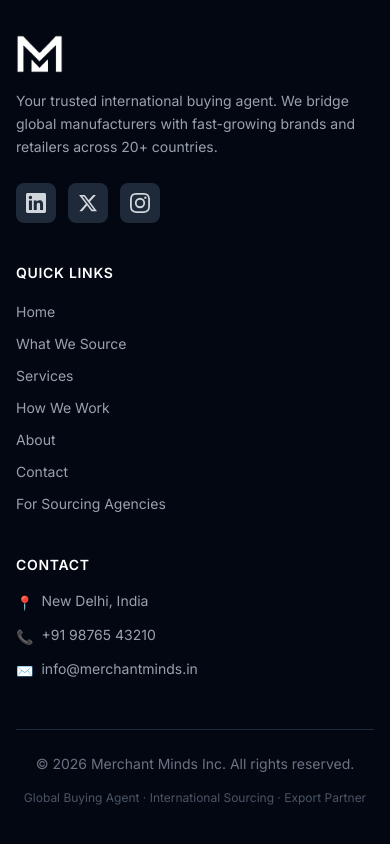
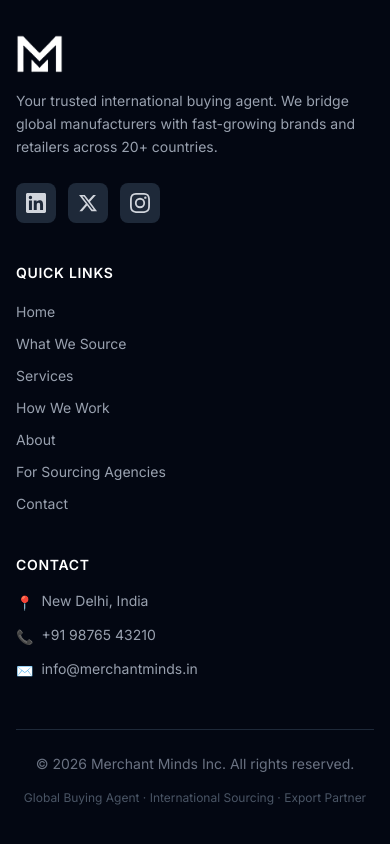
Before and after one commit to themrgreat/Merchant-Minds, a React (Vite) app: page / in a window 390 px wide. Shown: the part 9578-10422 px from the top of the page. Built offline with nearby package versions, Linux system fonts and the light colour scheme.

Commit message:
Refine navigation and footer link setup

```diff
--- a/src/components/Footer.jsx
+++ b/src/components/Footer.jsx
@@ -1,6 +1,6 @@
 import { Link } from 'react-router-dom';
 import { motion } from 'framer-motion';
-import { company, footerLinks } from '../data/content';
+import { company, navLinks } from '../data/content';
 import logo from '../assets/image.png';
 
 const socialLinks = [
@@ -65,7 +65,7 @@ export default function Footer() {
           <div>
             <h4 className="text-white font-semibold mb-4 text-sm uppercase tracking-wider">Quick Links</h4>
             <ul className="space-y-2">
-              {footerLinks.map((link) => (
+              {navLinks.map((link) => (
                 <li key={link.path}>
                   <Link
                     to={link.path}
--- a/src/components/Navbar.jsx
+++ b/src/components/Navbar.jsx
@@ -45,7 +45,7 @@ export default function Navbar() {
         </Link>
 
         {/* Desktop Links */}
-        <div className="hidden md:flex items-center gap-1">
+        <div className="hidden lg:flex items-center gap-1">
           {navLinks.map((link) => {
             const isActive = isLinkActive(link.path);
             return (
@@ -75,7 +75,7 @@ export default function Navbar() {
         {/* Mobile Toggle */}
         <motion.button
           whileTap={{ scale: 0.9 }}
-          className={`md:hidden p-2 rounded-lg transition-colors text-slate-700 hover:bg-slate-100`}
+          className={`lg:hidden p-2 rounded-lg transition-colors text-slate-700 hover:bg-slate-100`}
           onClick={() => setMenuOpen(!menuOpen)}
           aria-label="Toggle menu"
         >
@@ -104,7 +104,7 @@ export default function Navbar() {
             animate={{ opacity: 1, height: 'auto' }}
             exit={{ opacity: 0, height: 0 }}
             transition={{ duration: 0.3, ease: [0.22, 1, 0.36, 1] }}
-            className="md:hidden overflow-hidden bg-white/98 backdrop-blur-xl border-t border-slate-100 shadow-2xl"
+            className="lg:hidden overflow-hidden bg-white/98 backdrop-blur-xl border-t border-slate-100 shadow-2xl"
           >
             <div className="px-4 py-4 flex flex-col gap-1">
               {navLinks.map((link, i) => (
--- a/src/data/content.js
+++ b/src/data/content.js
@@ -15,12 +15,8 @@ export const navLinks = [
   { label: 'Services', path: '/services' },
   { label: 'How We Work', path: '/#how-we-work' },
   { label: 'About', path: '/about' },
+  { label: 'For Sourcing Agencies', path: '/sourcing-agencies' },
   { label: 'Contact', path: '/contact' },
-];
-
-export const footerLinks = [
-  ...navLinks,
-  { label: 'For Sourcing Agencies', path: '/sourcing-agencies' },
 ];
 
 export const heroStats = [
```
